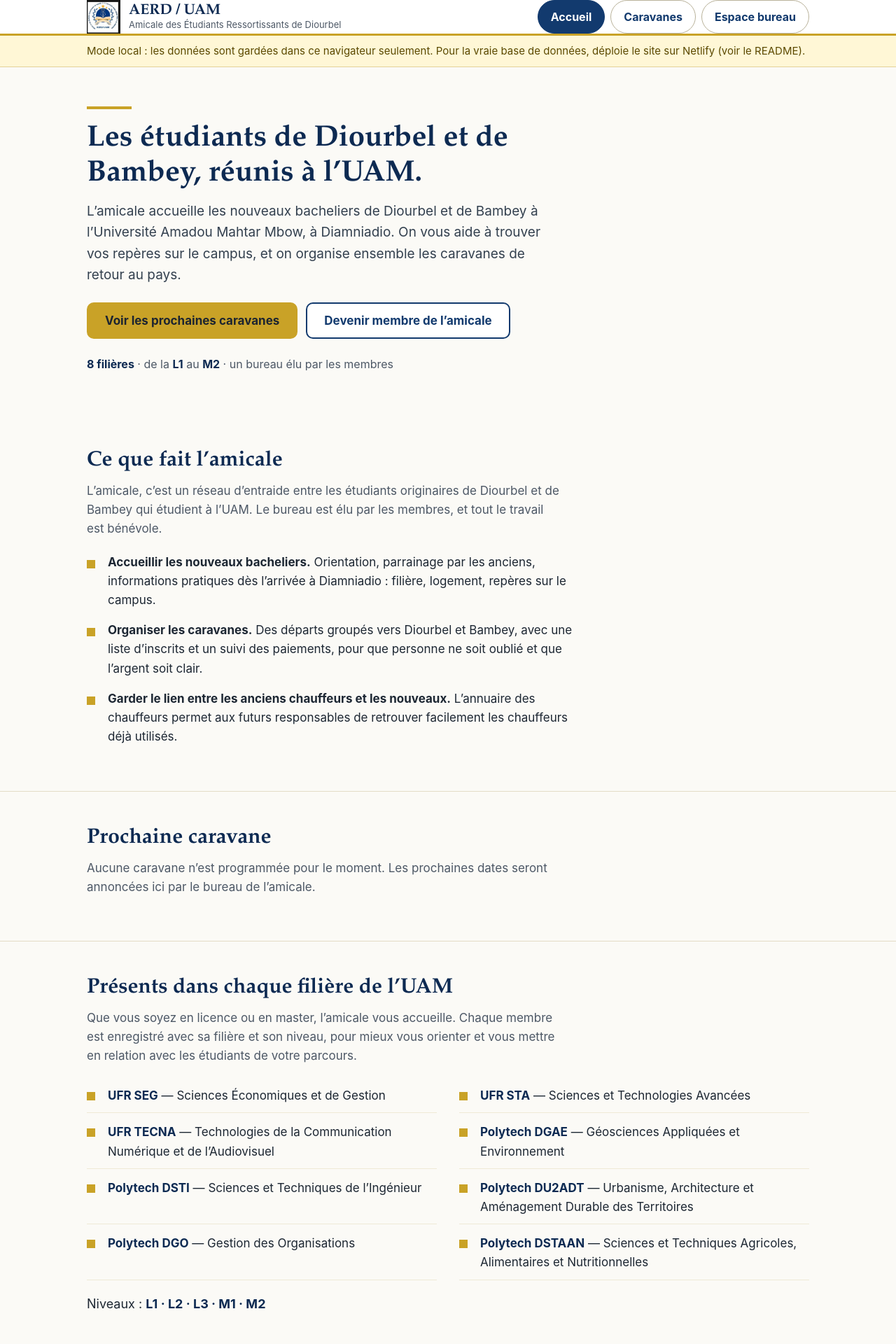
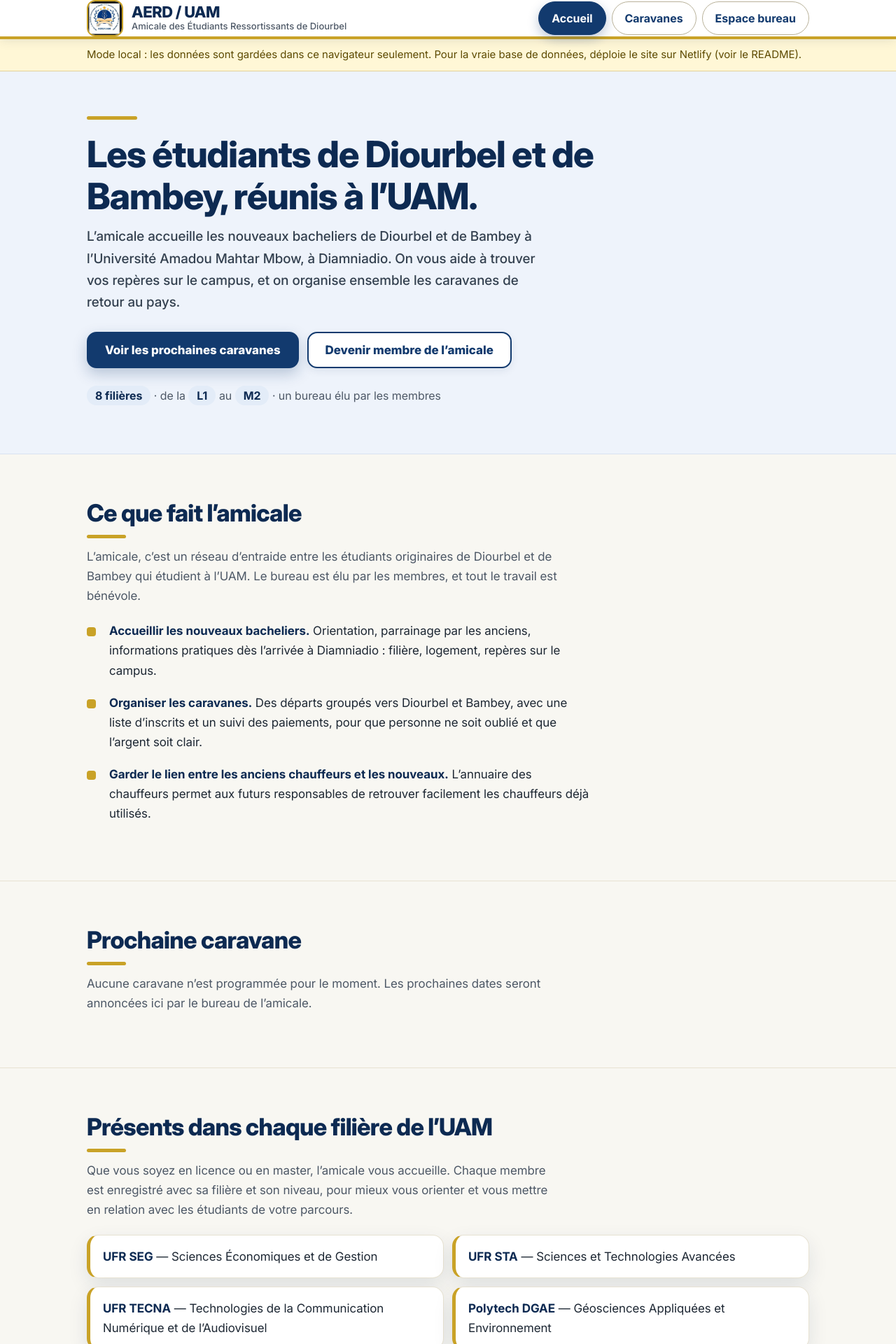
Before and after one commit to ndamesept-del/site-aerd, a React (Vite) app: page / in a window 1280 px wide. Shown: the top 1920 px of the page at 70% size. Built offline with nearby package versions, Linux system fonts and the light colour scheme; no server answers.

Commit message:
Add files via upload

```diff
--- a/src/styles.css
+++ b/src/styles.css
@@ -5,22 +5,44 @@
    Mobile d'abord : la base est pensée pour le téléphone (~360 px),
    puis on élargit pour la tablette et l'ordinateur.
    Les formulaires s'ouvrent en pop-ups (voir .modale-fond).
-   Polices système uniquement : le site reste autonome, sans CDN.
+   Police Inter, libre de droits, fournie DANS le projet
+   (public/fonts/, @font-face ci-dessous) : aucune police ne vient
+   d'un serveur extérieur, le site reste autonome hors ligne.
    ============================================================ */
+
+@font-face {
+  font-family: "Inter";
+  font-style: normal;
+  font-weight: 100 900;
+  font-display: swap;
+  src: url("/fonts/inter-latin-ext.woff2") format("woff2");
+  unicode-range: U+0100-02BA, U+02BD-02C5, U+02C7-02CC, U+02CE-02D7, U+02DD-02FF, U+0304, U+0308, U+0329, U+1D00-1DBF, U+1E00-1E9F, U+1EF2-1EFF, U+2020, U+20A0-20AB, U+20AD-20C4, U+2113, U+2C60-2C7F, U+A720-A7FF;
+}
+
+@font-face {
+  font-family: "Inter";
+  font-style: normal;
+  font-weight: 100 900;
+  font-display: swap;
+  src: url("/fonts/inter-latin.woff2") format("woff2");
+  unicode-range: U+0000-00FF, U+0131, U+0152-0153, U+02BB-02BC, U+02C6, U+02DA, U+02DC, U+0304, U+0308, U+0329, U+2000-206F, U+20AC, U+2122, U+2191, U+2193, U+2212, U+2215, U+FEFF, U+FFFD;
+}
 
 :root {
   --bleu: #123a6e;
   --bleu-fonce: #0d2a52;
+  --bleu-vif: #1a4f96;
   --bleu-clair: #e3ecf8;
+  --bleu-tres-clair: #eef3fb;
   --or: #c9a227;
   --or-fonce: #a8871f;
   --or-clair: #f8f0cd;
   --or-bordure: #e3d199;
-  --fond: #fbfaf6;
+  --fond: #f8f7f2;
   --blanc: #ffffff;
   --texte: #1d2733;
   --texte-doux: #4d5866;
-  --bordure: #e3dcc6;
+  --bordure: #e7e2d2;
   --bordure-champ: #b9b29a;
   --vert: #14532d;
   --vert-fond: #e6f4ec;
@@ -28,6 +50,8 @@
   --rouge-fond: #fdecea;
   --alerte-fond: #fff7d6;
   --alerte-texte: #5c4a00;
+  --ombre: 0 10px 28px rgba(13, 42, 82, 0.1);
+  --ombre-forte: 0 18px 44px rgba(13, 42, 82, 0.16);
 }
 
 * {
@@ -40,9 +64,9 @@ html {
 
 body {
   margin: 0;
-  font-family: -apple-system, BlinkMacSystemFont, "Segoe UI", Roboto, "Helvetica Neue", Arial, sans-serif;
+  font-family: "Inter", -apple-system, BlinkMacSystemFont, "Segoe UI", Roboto, "Helvetica Neue", Arial, sans-serif;
   font-size: 17px;
-  line-height: 1.6;
+  line-height: 1.65;
   color: var(--texte);
   background: var(--fond);
 }
@@ -64,22 +88,35 @@ a {
 h1,
 h2,
 h3 {
-  font-family: "Iowan Old Style", Palatino, "Palatino Linotype", Georgia, "Times New Roman", serif;
+  font-family: "Inter", -apple-system, BlinkMacSystemFont, "Segoe UI", Roboto, "Helvetica Neue", Arial, sans-serif;
+  font-weight: 800;
+  letter-spacing: -0.02em;
   color: var(--bleu-fonce);
-  line-height: 1.2;
+  line-height: 1.15;
   margin: 0 0 12px;
 }
 
 h1 {
-  font-size: 34px;
+  font-size: 38px;
 }
 
+/* Chaque titre de section porte une barre or bien visible. */
 h2 {
-  font-size: 27px;
+  font-size: 28px;
+}
+
+h2::after {
+  content: "";
+  display: block;
+  width: 56px;
+  height: 5px;
+  background: var(--or);
+  border-radius: 3px;
+  margin-top: 12px;
 }
 
 h3 {
-  font-size: 21px;
+  font-size: 22px;
 }
 
 p {
@@ -96,7 +133,8 @@ p {
 
 .entete {
   background: var(--blanc);
-  border-bottom: 3px solid var(--or);
+  border-bottom: 4px solid var(--or);
+  box-shadow: 0 2px 14px rgba(13, 42, 82, 0.1);
   position: sticky;
   top: 0;
   z-index: 20;
@@ -121,22 +159,27 @@ p {
 }
 
 .marque img {
-  width: 48px;
-  height: 48px;
+  width: 52px;
+  height: 52px;
   flex: 0 0 auto;
+  border: 2px solid var(--or);
+  border-radius: 12px;
+  background: var(--blanc);
 }
 
 .marque .nom {
   display: block;
-  font-family: "Iowan Old Style", Palatino, "Palatino Linotype", Georgia, "Times New Roman", serif;
-  font-size: 21px;
-  font-weight: 700;
+  font-family: "Inter", -apple-system, BlinkMacSystemFont, "Segoe UI", Roboto, "Helvetica Neue", Arial, sans-serif;
+  font-size: 22px;
+  font-weight: 800;
+  letter-spacing: -0.02em;
   line-height: 1.1;
 }
 
 .marque .sous-titre {
   display: block;
   font-size: 13px;
+  font-weight: 500;
   color: var(--texte-doux);
   line-height: 1.35;
 }
@@ -173,6 +216,7 @@ p {
   background: var(--bleu);
   border-color: var(--bleu);
   color: #fff;
+  box-shadow: 0 6px 16px rgba(18, 58, 110, 0.28);
 }
 
 /* Bandeau du mode local (développement seulement) */
@@ -193,20 +237,21 @@ p {
   min-height: 52px;
   padding: 13px 24px;
   font-size: 17px;
-  font-weight: 700;
+  font-weight: 800;
   font-family: inherit;
   line-height: 1.3;
   text-decoration: none;
-  color: #1c2430;
-  background: var(--or);
-  border: 2px solid var(--or);
-  border-radius: 10px;
+  color: #fff;
+  background: var(--bleu);
+  border: 2px solid var(--bleu);
+  border-radius: 14px;
+  box-shadow: 0 8px 20px rgba(18, 58, 110, 0.25);
   cursor: pointer;
 }
 
 .bouton:hover {
-  background: var(--or-fonce);
-  border-color: var(--or-fonce);
+  background: var(--bleu-fonce);
+  border-color: var(--bleu-fonce);
 }
 
 .bouton:disabled {
@@ -218,6 +263,7 @@ p {
   background: var(--blanc);
   border-color: var(--bleu);
   color: var(--bleu);
+  box-shadow: 0 4px 12px rgba(13, 42, 82, 0.08);
 }
 
 .bouton-secondaire:hover {
@@ -245,7 +291,8 @@ p {
   color: var(--bleu);
   background: var(--blanc);
   border: 1px solid var(--bordure-champ);
-  border-radius: 10px;
+  border-radius: 12px;
+  box-shadow: 0 2px 8px rgba(13, 42, 82, 0.06);
   cursor: pointer;
 }
 
@@ -273,33 +320,38 @@ p {
 
 /* ---------- Accueil ---------- */
 
+/* Bandeau bleu clair : le haut de page se voit tout de suite. */
 .hero {
-  padding: 40px 0 34px;
+  background: var(--bleu-tres-clair);
+  border-bottom: 1px solid #d8e2f2;
+  padding: 44px 0 40px;
 }
 
 .hero h1 {
-  max-width: 720px;
+  max-width: 760px;
 }
 
 .hero .chapeau {
   font-size: 19px;
+  font-weight: 500;
   color: #33404f;
   max-width: 660px;
 }
 
 .regle-or {
-  width: 64px;
-  height: 4px;
+  width: 72px;
+  height: 5px;
   background: var(--or);
   border: none;
-  margin: 0 0 18px;
+  border-radius: 3px;
+  margin: 0 0 20px;
 }
 
 .actions {
   display: flex;
   flex-direction: column;
   gap: 12px;
-  margin-top: 24px;
+  margin-top: 26px;
 }
 
 .actions .bouton {
@@ -307,17 +359,21 @@ p {
 }
 
 .faits {
-  margin-top: 24px;
+  margin-top: 26px;
   font-size: 16px;
   color: var(--texte-doux);
 }
 
 .faits strong {
   color: var(--bleu-fonce);
+  background: var(--bleu-clair);
+  border-radius: 999px;
+  padding: 4px 12px;
+  font-weight: 700;
 }
 
 .section {
-  padding: 40px 0;
+  padding: 48px 0;
 }
 
 .section + .section {
@@ -332,13 +388,13 @@ p {
 
 .liste-simple {
   list-style: none;
-  margin: 20px 0 0;
+  margin: 22px 0 0;
   padding: 0;
 }
 
 .liste-simple li {
   position: relative;
-  padding: 0 0 16px 30px;
+  padding: 0 0 18px 32px;
   max-width: 720px;
 }
 
@@ -346,35 +402,34 @@ p {
   content: "";
   position: absolute;
   left: 0;
-  top: 10px;
-  width: 12px;
-  height: 12px;
+  top: 9px;
+  width: 13px;
+  height: 13px;
   background: var(--or);
+  border-radius: 4px;
 }
 
+.liste-simple strong {
+  color: var(--bleu-fonce);
+}
+
+/* Chaque filière est une carte blanche avec une ombre douce. */
 .filieres {
   display: grid;
   grid-template-columns: 1fr;
-  gap: 4px 32px;
+  gap: 12px;
   list-style: none;
-  margin: 20px 0 0;
+  margin: 22px 0 0;
   padding: 0;
 }
 
 .filieres li {
-  position: relative;
-  padding: 10px 0 10px 30px;
-  border-bottom: 1px solid #efe9d6;
-}
-
-.filieres li::before {
-  content: "";
-  position: absolute;
-  left: 0;
-  top: 18px;
-  width: 12px;
-  height: 12px;
-  background: var(--or);
+  background: var(--blanc);
+  border: 1px solid var(--bordure);
+  border-left: 5px solid var(--or);
+  border-radius: 16px;
+  box-shadow: var(--ombre);
+  padding: 16px 18px;
 }
 
 .filieres strong {
@@ -382,7 +437,7 @@ p {
 }
 
 .niveaux {
-  margin-top: 20px;
+  margin-top: 22px;
   font-size: 18px;
 }
 
@@ -395,13 +450,14 @@ p {
 .carte {
   background: var(--blanc);
   border: 1px solid var(--bordure);
-  border-radius: 14px;
-  padding: 20px;
+  border-radius: 18px;
+  box-shadow: var(--ombre);
+  padding: 22px;
   margin-bottom: 18px;
 }
 
 .carte-caravane {
-  border-left: 5px solid var(--bleu);
+  border-left: 6px solid var(--bleu);
 }
 
 .carte-caravane h3 {
@@ -411,6 +467,7 @@ p {
 .carte-caravane .date {
   color: var(--texte-doux);
   font-size: 16px;
+  font-weight: 600;
 }
 
 .ligne {
@@ -435,6 +492,7 @@ p {
   background: var(--bleu-clair);
   border-radius: 999px;
   padding: 5px 13px;
+  font-weight: 600;
 }
 
 .compteurs strong {
@@ -445,16 +503,17 @@ p {
 .encart-wave {
   background: var(--or-clair);
   border: 1px solid var(--or-bordure);
-  border-radius: 10px;
-  padding: 14px 16px;
+  border-radius: 14px;
+  box-shadow: var(--ombre);
+  padding: 16px 18px;
   margin: 14px 0;
 }
 
 .encart-wave .numero {
-  font-size: 21px;
+  font-size: 23px;
   font-weight: 800;
+  letter-spacing: -0.01em;
   color: var(--bleu-fonce);
-  letter-spacing: 0.5px;
 }
 
 .encart-wave .numero a {
@@ -468,9 +527,10 @@ p {
   background: var(--alerte-fond);
   border: 2px solid var(--or);
   border-left: 6px solid var(--or);
-  border-radius: 10px;
-  padding: 14px 16px;
-  margin: 0 0 18px;
+  border-radius: 14px;
+  box-shadow: var(--ombre);
+  padding: 16px 18px;
+  margin: 0 0 20px;
   color: var(--alerte-texte);
   font-size: 16px;
 }
@@ -484,8 +544,9 @@ p {
   background: var(--rouge-fond);
   border: 2px solid #e0a49e;
   border-left: 6px solid var(--rouge);
-  border-radius: 10px;
-  padding: 14px 16px;
+  border-radius: 14px;
+  box-shadow: var(--ombre);
+  padding: 16px 18px;
   margin: 14px 0;
   color: var(--rouge);
   font-size: 16px;
@@ -495,22 +556,25 @@ p {
   color: var(--texte-doux);
   background: var(--blanc);
   border: 1px dashed var(--bordure-champ);
-  border-radius: 14px;
-  padding: 24px 18px;
+  border-radius: 18px;
+  box-shadow: var(--ombre);
+  padding: 26px 18px;
   text-align: center;
 }
 
 .rangee {
   background: var(--blanc);
   border: 1px solid var(--bordure);
-  border-radius: 12px;
-  padding: 16px 18px;
+  border-radius: 16px;
+  box-shadow: var(--ombre);
+  padding: 18px 20px;
   margin-bottom: 12px;
 }
 
 .rangee .nom {
-  font-weight: 700;
-  font-size: 18px;
+  font-weight: 800;
+  letter-spacing: -0.01em;
+  font-size: 19px;
   color: var(--bleu-fonce);
 }
 
@@ -529,7 +593,7 @@ p {
 
 .badge {
   display: inline-block;
-  padding: 3px 11px;
+  padding: 4px 12px;
   border-radius: 999px;
   font-size: 14px;
   font-weight: 700;
@@ -561,8 +625,9 @@ p {
 .formulaire {
   background: var(--blanc);
   border: 1px solid var(--bordure);
-  border-radius: 10px;
-  padding: 18px;
+  border-radius: 18px;
+  box-shadow: var(--ombre);
+  padding: 20px;
   margin-top: 14px;
 }
 
@@ -590,7 +655,7 @@ p {
   font-family: inherit;
   padding: 13px 14px;
   border: 1px solid var(--bordure-champ);
-  border-radius: 10px;
+  border-radius: 12px;
   background: var(--blanc);
   color: var(--texte);
 }
@@ -631,8 +696,9 @@ p {
   width: 100%;
   max-height: 92vh;
   overflow-y: auto;
-  border-radius: 18px 18px 0 0;
-  padding: 18px 18px 26px;
+  border-radius: 22px 22px 0 0;
+  box-shadow: var(--ombre-forte);
+  padding: 20px 20px 28px;
 }
 
 .modale-entete {
@@ -645,7 +711,7 @@ p {
 
 .modale-entete h3 {
   margin: 0;
-  font-size: 22px;
+  font-size: 24px;
 }
 
 .modale-fermer {
@@ -659,6 +725,7 @@ p {
   background: var(--blanc);
   border: 1px solid var(--bordure-champ);
   border-radius: 999px;
+  box-shadow: 0 2px 8px rgba(13, 42, 82, 0.08);
   cursor: pointer;
 }
 
@@ -669,6 +736,7 @@ p {
 /* Dans une pop-up, le formulaire n'a plus besoin de son propre cadre. */
 .modale .formulaire {
   border: none;
+  box-shadow: none;
   padding: 0;
   margin: 0;
 }
@@ -684,7 +752,7 @@ p {
   border: 1px solid #9fd0b2;
   color: var(--vert);
   padding: 13px 15px;
-  border-radius: 10px;
+  border-radius: 12px;
   margin: 14px 0;
 }
 
@@ -693,7 +761,7 @@ p {
   border: 1px solid #f0b6b0;
   color: var(--rouge);
   padding: 13px 15px;
-  border-radius: 10px;
+  border-radius: 12px;
   margin: 14px 0;
 }
 
@@ -702,7 +770,7 @@ p {
   border: 1px solid #b7cbe6;
   color: var(--bleu-fonce);
   padding: 13px 15px;
-  border-radius: 10px;
+  border-radius: 12px;
   margin: 14px 0;
 }
 
@@ -737,6 +805,7 @@ p {
   background: var(--blanc);
   border: 1px solid var(--bordure-champ);
   border-radius: 999px;
+  box-shadow: 0 2px 8px rgba(13, 42, 82, 0.06);
   cursor: pointer;
 }
 
@@ -748,6 +817,7 @@ p {
   background: var(--bleu);
   border-color: var(--bleu);
   color: #fff;
+  box-shadow: 0 6px 16px rgba(18, 58, 110, 0.28);
 }
 
 .stats {
@@ -760,15 +830,17 @@ p {
 .stat {
   background: var(--blanc);
   border: 1px solid var(--bordure);
-  border-top: 4px solid var(--bleu);
-  border-radius: 12px;
+  border-top: 5px solid var(--or);
+  border-radius: 18px;
+  box-shadow: var(--ombre);
   padding: 18px;
 }
 
 .stat .nombre {
-  font-family: "Iowan Old Style", Palatino, "Palatino Linotype", Georgia, "Times New Roman", serif;
-  font-size: 36px;
-  font-weight: 700;
+  font-family: "Inter", -apple-system, BlinkMacSystemFont, "Segoe UI", Roboto, "Helvetica Neue", Arial, sans-serif;
+  font-size: 40px;
+  font-weight: 800;
+  letter-spacing: -0.02em;
   color: var(--bleu-fonce);
   line-height: 1.1;
 }
@@ -794,7 +866,8 @@ p {
   font-family: inherit;
   padding: 13px 14px;
   border: 1px solid var(--bordure-champ);
-  border-radius: 10px;
+  border-radius: 14px;
+  box-shadow: var(--ombre);
 }
 
 .barre-bureau {
@@ -810,15 +883,17 @@ p {
 
 .pied {
   background: var(--bleu-fonce);
+  border-top: 4px solid var(--or);
   color: #dbe6f5;
-  padding: 36px 0;
+  padding: 40px 0;
   margin-top: 52px;
 }
 
 .pied .nom {
-  font-family: "Iowan Old Style", Palatino, "Palatino Linotype", Georgia, "Times New Roman", serif;
-  font-size: 20px;
-  font-weight: 700;
+  font-family: "Inter", -apple-system, BlinkMacSystemFont, "Segoe UI", Roboto, "Helvetica Neue", Arial, sans-serif;
+  font-size: 21px;
+  font-weight: 800;
+  letter-spacing: -0.02em;
   color: #fff;
   margin-bottom: 6px;
 }
@@ -836,11 +911,11 @@ p {
 
 @media (min-width: 720px) {
   h1 {
-    font-size: 42px;
+    font-size: 52px;
   }
 
   h2 {
-    font-size: 30px;
+    font-size: 34px;
   }
 
   .entete nav {
@@ -876,11 +951,11 @@ p {
   }
 
   .hero {
-    padding: 56px 0 44px;
+    padding: 64px 0 56px;
   }
 
   .section {
-    padding: 48px 0;
+    padding: 64px 0;
   }
 
   .onglets-bureau {
@@ -898,8 +973,8 @@ p {
 
   .modale {
     max-width: 560px;
-    border-radius: 16px;
-    padding: 24px 24px 28px;
+    border-radius: 20px;
+    padding: 26px 26px 30px;
   }
 }
 
```
Also changed, not shown: public/fonts/inter-latin-ext.woff2 (added), public/fonts/inter-latin.woff2 (added).
